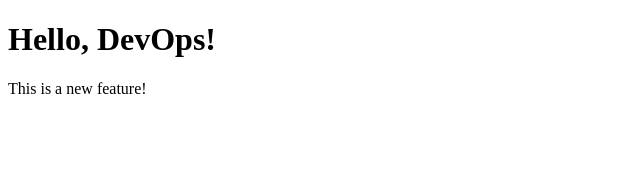
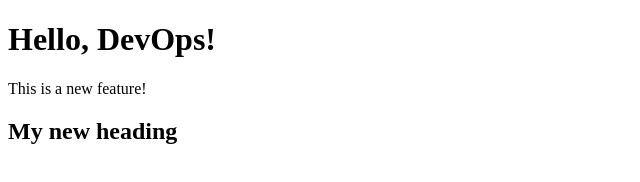
Before and after one commit to Suraj4798/my-devops-project, a plain HTML site: page index.html in a window 1280 px wide. Shown: the whole page, without its empty margins (0-640 px from the left). Drawn offline with Linux system fonts and the light colour scheme.

Commit message:
added new heading

```diff
--- a/index.html
+++ b/index.html
@@ -1,2 +1,3 @@
 <!DOCTYPE html><html><body><h1>Hello, DevOps!</h1></body></html>
 </p>This is a new feature!</p>
+<h2>My new heading</h2>
```
Also changed, not shown: 1 other file.
